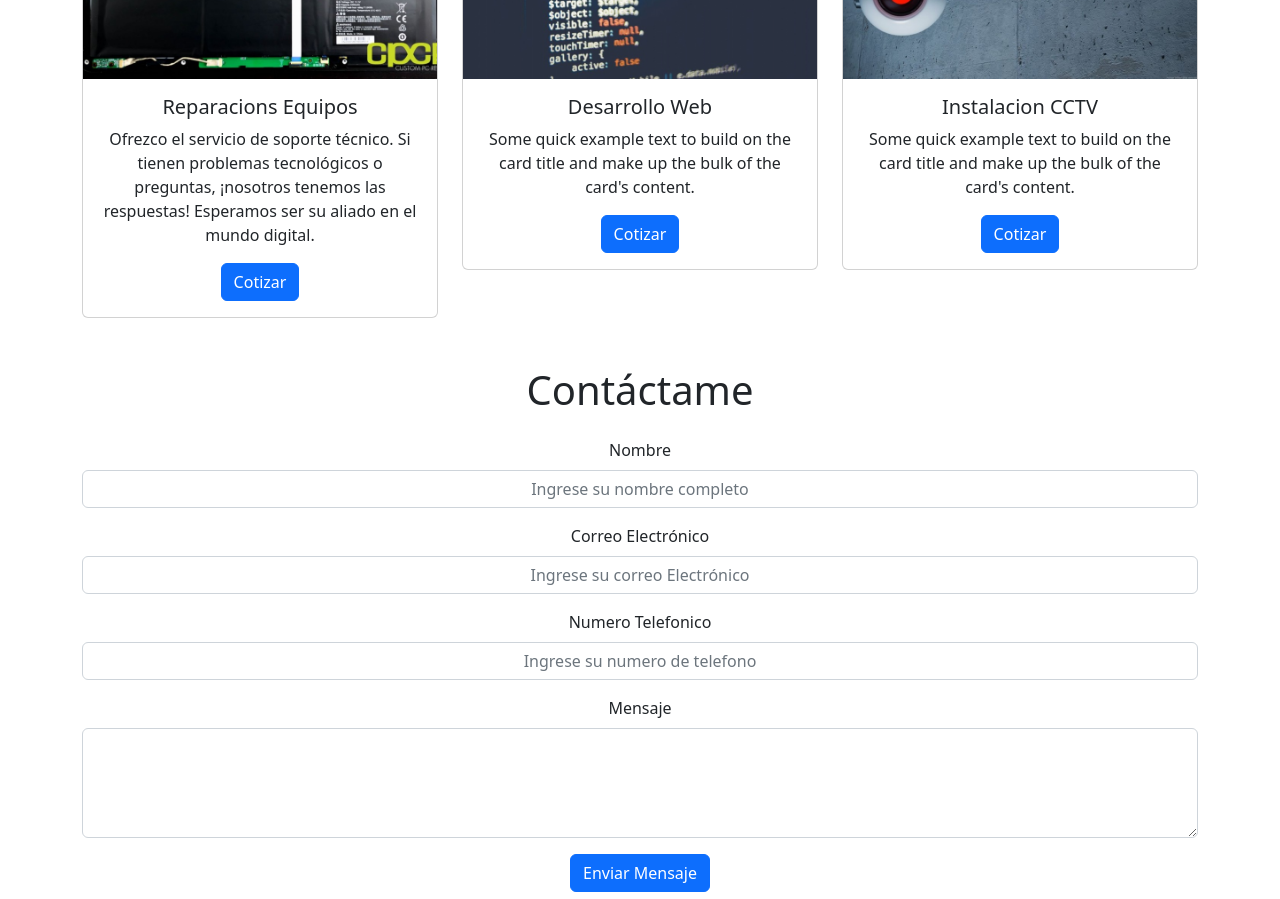
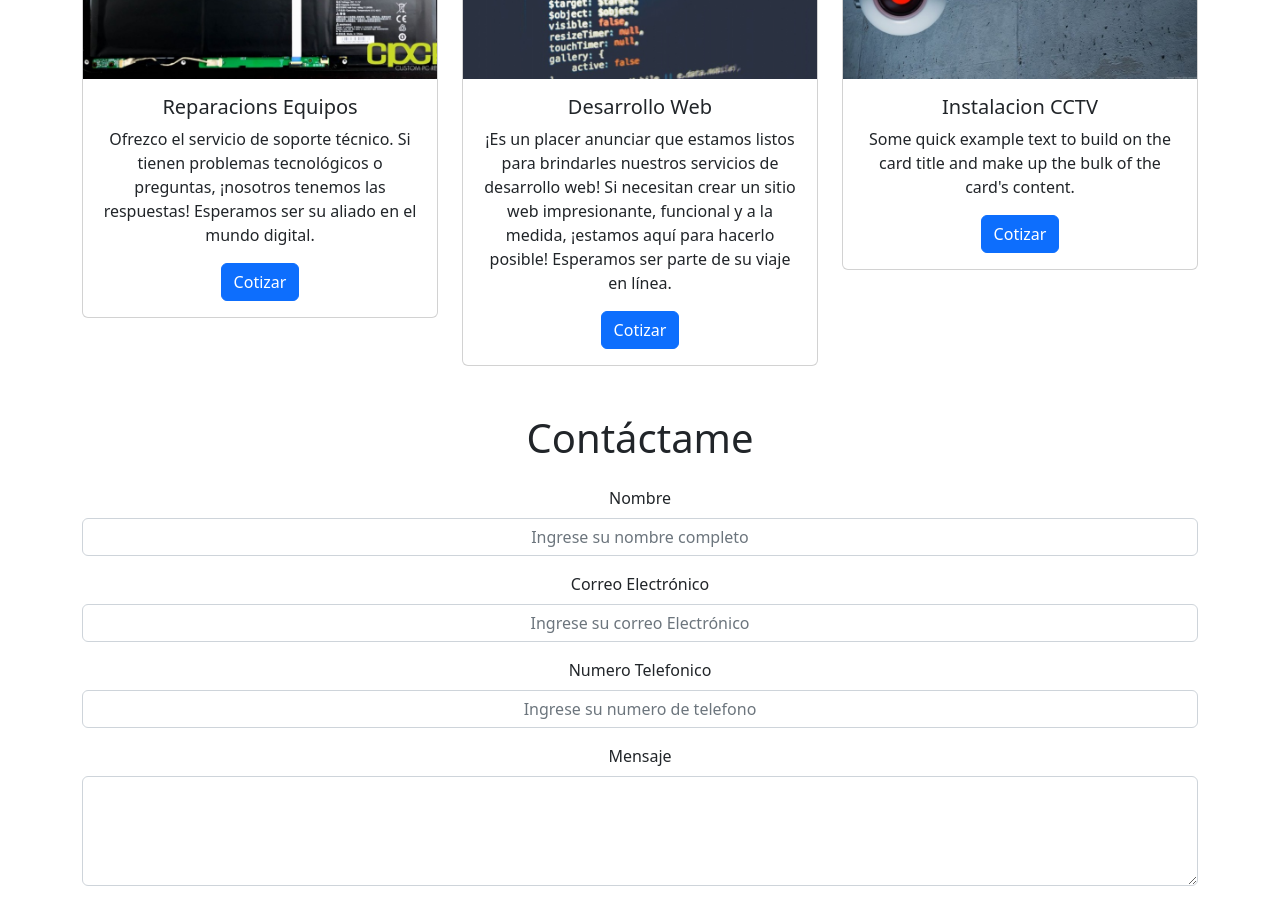
Before and after one commit to Mack8/MackDesigner, a plain HTML site: page index.html in a window 1280 px wide. Shown: the part 1320-2219 px from the top of the page. Drawn offline with nearby package versions, Linux system fonts and the light colour scheme; files whose address does not match are found by name.

Commit message:
Update index.html

```diff
--- a/index.html
+++ b/index.html
@@ -133,8 +133,10 @@
                             <div class="card-body">
                                 <h5 class="card-title">Desarrollo Web</h5>
                                 <p class="card-text">
-                                    Some quick example text to build on the card title and make
-                                    up the bulk of the card's content.
+                                   ¡Es un placer anunciar que estamos listos para brindarles nuestros servicios de desarrollo web!
+                                    Si necesitan crear un sitio web impresionante, funcional y a la medida,
+                                    ¡estamos aquí para hacerlo posible!
+                                    Esperamos ser parte de su viaje en línea.
                                 </p>
                                 <a href="https://wa.link/p3nkkh" class="btn btn-primary text-center">Cotizar</a>
                             </div>
```
